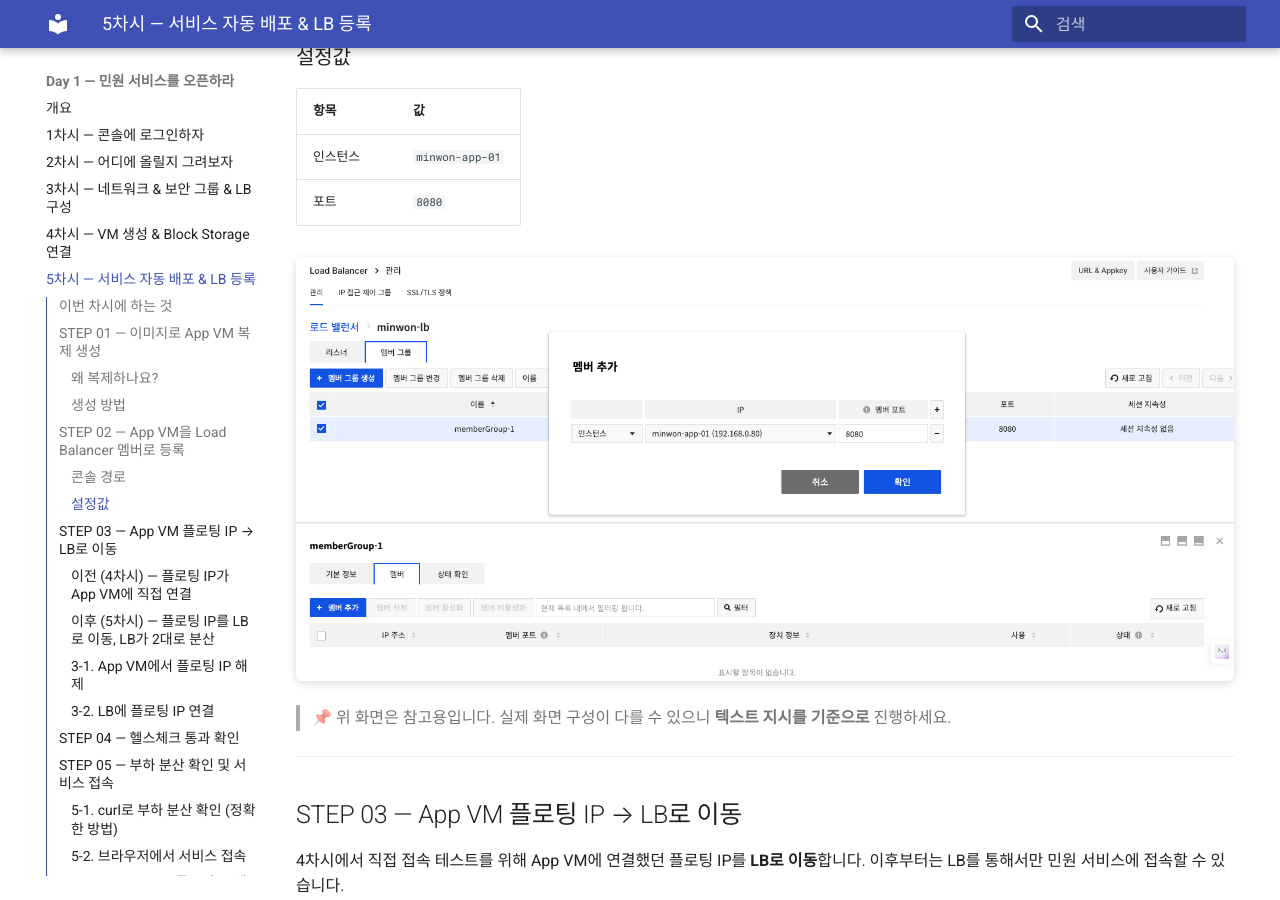
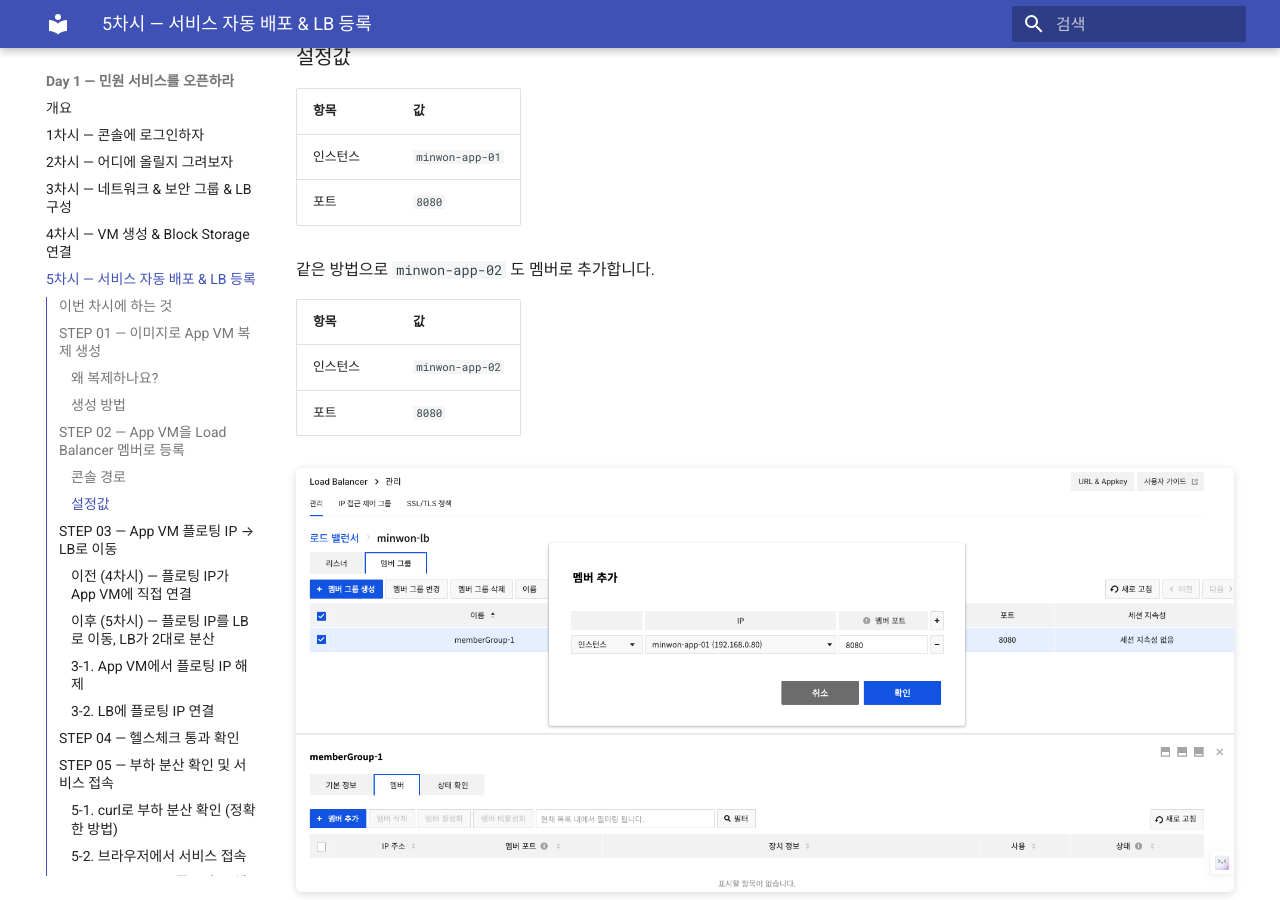
Before and after one commit to skilleat-labs/cloud-native-minwon-lab, an MkDocs documentation site: the page built from docs/day1/session5.md, in a window 1280 px wide and 900 px high, scrolled down 2774 px. Built offline with MkDocs 1.6.1 and Material for MkDocs 9.7.7, drawn with Linux system fonts in a browser that asks for light colours.

Commit message:
docs: LB 멤버 그룹에 minwon-app-02 추가

```diff
--- a/docs/day1/session5.md
+++ b/docs/day1/session5.md
@@ -92,6 +92,13 @@ graph LR
 | 항목 | 값 |
 |------|---|
 | 인스턴스 | `minwon-app-01` |
+| 포트 | `8080` |
+
+같은 방법으로 `minwon-app-02` 도 멤버로 추가합니다.
+
+| 항목 | 값 |
+|------|---|
+| 인스턴스 | `minwon-app-02` |
 | 포트 | `8080` |
 
 ![멤버 추가 화면 — minwon-app-01 선택](./images/4-2-lb-member-add.png)
```
